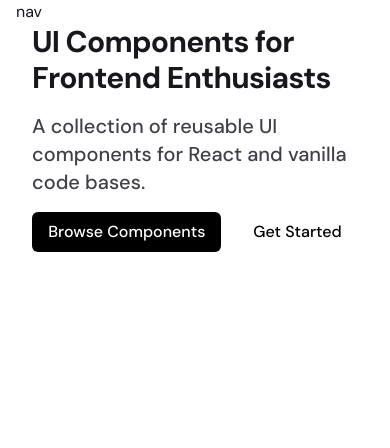
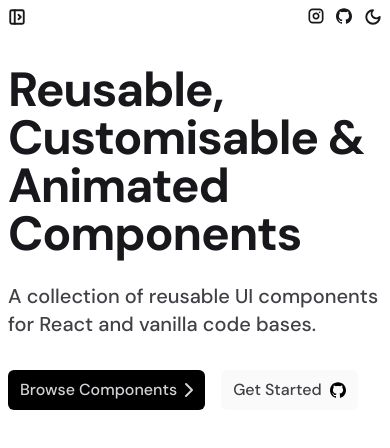
Before and after one commit to joshewah/simple-ui, a React (Vite) app: page / in a window 390 px wide. Shown: the top 448 px of the page. Built offline with nearby package versions, Linux system fonts and the light colour scheme.

Commit message:
Created responsive landing page, added navbar, configured tailwind colour variables

```diff
--- a/package.json
+++ b/package.json
@@ -14,6 +14,7 @@
     "@uiw/codemirror-theme-white": "^4.23.0",
     "@uiw/react-codemirror": "^4.23.0",
     "framer-motion": "^11.3.30",
+    "lucide-react": "^0.436.0",
     "react": "^18.3.1",
     "react-dom": "^18.3.1",
     "react-router-dom": "^6.26.1"
--- a/src/App.tsx
+++ b/src/App.tsx
@@ -7,6 +7,7 @@ import ComponentNotFound from './pages/error/ComponentNotFound'
 import Introduction from './pages/static/Introduction'
 import Element from './pages/Element'
 import { useTheme } from './hooks/useTheme'
+
 
 function App() {
   const { theme, handleThemeChange } = useTheme()
--- /dev/null
+++ b/src/assets/github.tsx
@@ -0,0 +1,13 @@
+export default function GitHubIcon(props: React.SVGProps<SVGSVGElement>) {
+  return (
+    <svg
+      role="img"
+      viewBox="0 0 24 24"
+      xmlns="http://www.w3.org/2000/svg"
+      {...props}
+    >
+      <title>GitHub</title>
+      <path d="M12 .297c-6.63 0-12 5.373-12 12 0 5.303 3.438 9.8 8.205 11.385.6.113.82-.258.82-.577 0-.285-.01-1.04-.015-2.04-3.338.724-4.042-1.61-4.042-1.61C4.422 18.07 3.633 17.7 3.633 17.7c-1.087-.744.084-.729.084-.729 1.205.084 1.838 1.236 1.838 1.236 1.07 1.835 2.809 1.305 3.495.998.108-.776.417-1.305.76-1.605-2.665-.3-5.466-1.332-5.466-5.93 0-1.31.465-2.38 1.235-3.22-.135-.303-.54-1.523.105-3.176 0 0 1.005-.322 3.3 1.23.96-.267 1.98-.399 3-.405 1.02.006 2.04.138 3 .405 2.28-1.552 3.285-1.23 3.285-1.23.645 1.653.24 2.873.12 3.176.765.84 1.23 1.91 1.23 3.22 0 4.61-2.805 5.625-5.475 5.92.42.36.81 1.096.81 2.22 0 1.606-.015 2.896-.015 3.286 0 .315.21.69.825.57C20.565 22.092 24 17.592 24 12.297c0-6.627-5.373-12-12-12" />
+    </svg>
+  )
+}
--- a/src/index.css
+++ b/src/index.css
@@ -4,26 +4,87 @@
 @tailwind components;
 @tailwind utilities;
 
-*,
-*::before,
-*::after {
-  box-sizing: border-box;
-  margin: 0;
-  padding: 0;
+@layer base {
+  :root {
+    --background-color: 255 255 255;
+    --background-card: 250 250 250;
+    --stroke-color: 228 228 230;
+    --text-color: 24 23 28;
+    --text-secondary-color: 65 64 70;
+    --text-alternative-color: 114 113 120;
+    --text-color--link: 63 63 70;
+  }
+
+  html.dark {
+    --background-color: 9 9 11;
+    --background-card: 24 23 28;
+    --stroke-color: 39 39 42;
+    --text-color: 255 255 255;
+    --text-secondary-color: 212 212 216;
+    --text-alternative-color: 113 113 121;
+    --text-color--link: 161 161 170;
   }
 
   body {
     font-family: 'DM Sans', sans-serif;
-  @apply bg-background dark:bg-dark--background;
-  @apply text-text dark:text-dark--text;
+    background-color: rgb(var(--background-color));
+    color: rgb(var(--text-color));
+    @apply min-h-screen;
   }
 
   p {
-  @apply text-text-secondary dark:text-dark--text-secondary;
+    @apply text-base font-medium;
+    color: rgb(var(--text-secondary-color));
+  }
 }
 
+@layer components {
   .container {
     max-width: 1200px;
     margin: 0 auto;
     padding: 0 1rem;
   }
+
+  .navbar {
+    @apply flex items-center justify-between py-2 md:py-4;
+    color: rgb(var(--text-color));
+  }
+
+  .button {
+    @apply rounded-md bg-black py-2 pl-3 pr-1 text-base font-medium text-white;
+    color: rgb(212, 212, 216);
+    transition: color 300ms ease-in-out;
+  }
+
+  .button:hover {
+    color: rgb(255, 255, 255);
+  }
+
+  .button.light {
+    @apply px-3 py-2;
+    background-color: rgb(250, 250, 250);
+    color: rgb(65, 64, 70);
+  }
+
+  .button.light:hover {
+    color: rgb(0, 0, 0);
+  }
+
+  .logo {
+    @apply text-2xl font-bold tracking-tight;
+    color: rgb(var(--text-color));
+  }
+
+  .icon {
+    @apply h-4 w-4;
+    fill: rgb(var(--text-color));
+  }
+}
+
+@layer components {
+  @media screen and (max-width: 564px) {
+    .container {
+      padding: 0 0.5rem;
+    }
+  }
+}
--- a/src/layouts/NavigationLayout.tsx
+++ b/src/layouts/NavigationLayout.tsx
@@ -1,4 +1,6 @@
+import { Instagram, Moon, PanelLeftOpen, Sun } from 'lucide-react'
 import { Outlet, Link } from 'react-router-dom'
+import GitHubIcon from '../assets/github'
 
 type NavigationLayoutProps = {
   theme: string
@@ -11,7 +13,30 @@ const NavigationLayout = ({
 }: NavigationLayoutProps) => {
   return (
     <>
-      <nav>nav</nav>
+      <nav className="navbar">
+        <Link to="/" className="logo hidden md:block">
+          Components
+        </Link>
+        {/* TODO: Add mobile menu w/state */}
+        <button className="md:hidden">
+          <PanelLeftOpen size={18} strokeWidth={2.5} />
+        </button>
+        <div className="flex gap-3">
+          <Link to="https://www.instagram.com/shua.dev/">
+            <Instagram className="h-4 w-4 stroke-[2.5px]" />
+          </Link>
+          <Link to="#">
+            <GitHubIcon className="icon" />
+          </Link>
+          <button onClick={handleThemeChange}>
+            {theme === 'light' ? (
+              <Moon size={18} strokeWidth={2.5} />
+            ) : (
+              <Sun size={18} strokeWidth={2.5} />
+            )}
+          </button>
+        </div>
+      </nav>
       <Outlet />
     </>
   )
--- a/src/pages/static/Landing.tsx
+++ b/src/pages/static/Landing.tsx
@@ -1,31 +1,31 @@
+import { ChevronRight } from 'lucide-react'
+import GitHubIcon from '../../assets/github'
 import { Link } from 'react-router-dom'
 
 const Landing = () => {
   return (
-    <main className="container">
-      <section className="flex flex-col items-center justify-center gap-4">
-        <h1 className="text-3xl font-bold tracking-tight">
-          UI Components for Frontend Enthusiasts
+    <main>
+      <section className="flex flex-col justify-center gap-4 py-8 md:items-center md:py-16">
+        <h1 className="mb-2 text-5xl font-bold tracking-tight sm:text-6xl md:mb-4 md:max-w-[18ch] md:text-center">
+          Reusable, Customisable & Animated Components
         </h1>
-        <p className="text-xl font-medium">
+        <p className="text-text-secondary-color mb-4 text-xl font-medium md:mb-8 md:text-center md:text-2xl">
           A collection of reusable UI components for React and vanilla code
           bases.
         </p>
         <div className="flex gap-4">
-          <Link
-            to="/docs/components"
-            className="rounded-md bg-black px-4 py-2 text-base font-medium text-white"
-          >
+          <Link to="/docs/components" className="button flex items-center">
             Browse Components
+            <ChevronRight />
           </Link>
-          <Link
-            to="/docs"
-            className="rounded-md bg-white px-4 py-2 text-base font-medium text-black"
-          >
+          <Link to="/docs" className="button light flex items-center gap-2">
             Get Started
+            <GitHubIcon className="h-4 w-4" />
           </Link>
         </div>
       </section>
+      {/* Maybe design a section on what pacakges are used*/}
+      {/* TODO: Add example components */}
     </main>
   )
 }
--- a/tailwind.config.js
+++ b/tailwind.config.js
@@ -1,24 +1,19 @@
 /** @type {import('tailwindcss').Config} */
 export default {
-  content: ["./index.html", "./src/**/*.{js,ts,jsx,tsx}"],
-  darkMode: "class",
+  content: ['./index.html', './src/**/*.{js,ts,jsx,tsx}'],
+  darkMode: 'class',
   theme: {
     extend: {
       colors: {
-        background: "#FFFFFF",
-        "background-secondary": "#FAFAFA",
-        "accent-stroke": "#E5E5E5",
-        text: "#18171C",
-        "text-secondary": "#414046",
-        "text-tertiary": "#727178",
-        "dark--background": "#09090B",
-        "dark--background-secondary": "#18171C",
-        "dark--accent-stroke": "#27272A",
-        "dark--text": "#FFFFFF",
-        "dark--text-secondary": "#D4D4D8",
-        "dark--text-tertiary": "#717179",
+        background: 'rgb(var(--background-color)',
+        'background-card': 'rgb(var(--background-card)',
+        'stoke-color': 'rgb(var(--stroke-color)',
+        'text-color': 'rgb(var(--text-color)',
+        'text-secondary-color': 'rgb(var(--text-secondary-color)',
+        'text-alternate-color': 'rgb(var(--text-alternate-color)',
+        'text-color--link': 'rgb(var(--text-color--link)',
       },
     },
   },
   plugins: [],
-};
+}
```
Also changed, not shown: 1 other file (tests, documents, lock files or other folders). Lines whose indentation alone changed are shown as unchanged.
